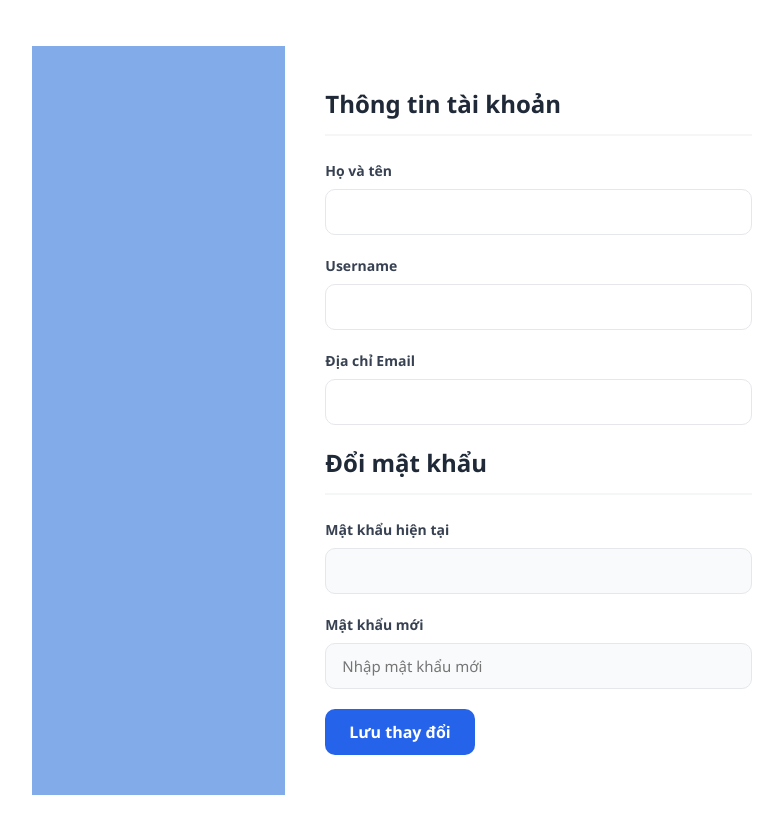
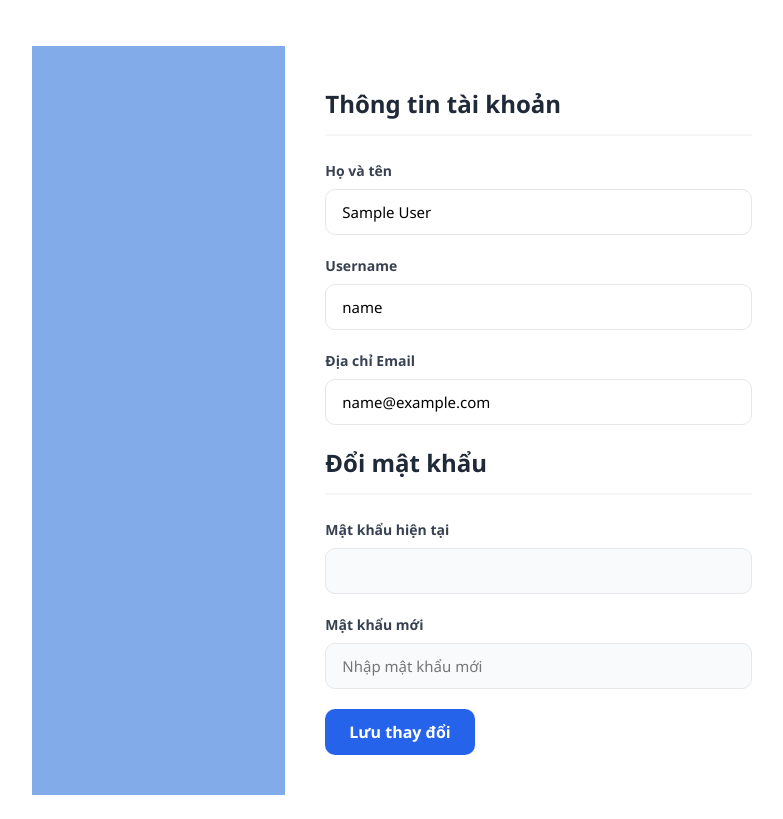
Before and after one commit to zyur44/OpenEnglish, a PHP site: page /ui/profile.php in a window 1280 px wide. Shown: the part 100-919 px from the top of the page, without its empty margins (228-1011 px from the left). Run offline with PHP 8.4, Linux system fonts and the light colour scheme; the visitor is signed in with stand-in values (Sample User, id 1); some web fonts are replaced.

Commit message:
Update profile page

```diff
--- a/backend/auth/auth_functions.php
+++ b/backend/auth/auth_functions.php
@@ -19,6 +19,39 @@ function getUserByEmail(string $email): ?array
     $user = $stmt->fetch(PDO::FETCH_ASSOC);
 
     return $user ?: null;
+}
+
+function getCurrentUserProfile(): ?array
+{
+    ensureSessionStarted();
+
+    if (empty($_SESSION['user_id'])) {
+        return null;
+    }
+
+    global $pdo;
+
+    $stmt = $pdo->prepare("SELECT id, full_name, email, role_id FROM users WHERE id = ? LIMIT 1");
+    $stmt->execute([(int)$_SESSION['user_id']]);
+    $user = $stmt->fetch(PDO::FETCH_ASSOC);
+
+    if (!$user) {
+        return null;
+    }
+
+    $email = $user['email'] ?? '';
+    $username = $email;
+    $atPos = strpos($email, '@');
+
+    if ($atPos !== false) {
+        $username = substr($email, 0, $atPos);
+    } elseif (!empty($user['full_name'])) {
+        $username = trim($user['full_name']);
+    }
+
+    $user['username'] = $username;
+
+    return $user;
 }
 
 function normalizeRoleName(string $roleName): string
--- a/ui/profile.php
+++ b/ui/profile.php
@@ -1,6 +1,11 @@
 <?php
-// Lệnh include bám sát thư mục ui/includes/
+require_once __DIR__ . '/../backend/auth/auth_functions.php';
 include 'includes/header.php';
+
+$profileUser = getCurrentUserProfile();
+$profileFullName = $profileUser['full_name'] ?? '';
+$username = $profileUser['username'] ?? '';
+$email = $profileUser['email'] ?? '';
 ?>
 <link rel="stylesheet" href="../frontend/assets/css/style.css">
 <link rel="stylesheet" href="../frontend/assets/css/admin.css">
@@ -18,17 +23,17 @@ include 'includes/header.php';
 
             <div class="form-group">
                 <label for="fullname">Họ và tên</label>
-                <input type="text" id="fullname" name="fullname" value=""; readonly style="background-color: #ffffff; cursor: default;">
+                <input type="text" id="fullname" name="fullname" value="<?php echo htmlspecialchars($profileFullName, ENT_QUOTES, 'UTF-8'); ?>" readonly style="background-color: #ffffff; cursor: default;">
             </div>
 
             <div class="form-group">
                 <label for="username">Username</label>
-                <input type="text" id="fullname" name="username" value=""; readonly style="background-color: #ffffff; cursor: default;">
+                <input type="text" id="username" name="username" value="<?php echo htmlspecialchars($username, ENT_QUOTES, 'UTF-8'); ?>" readonly style="background-color: #ffffff; cursor: default;">
             </div>
 
             <div class="form-group">
                 <label for="email">Địa chỉ Email</label>
-                <input type="email" id="email" name="email" value="" readonly style="background-color: #ffffff; cursor: default;">
+                <input type="email" id="email" name="email" value="<?php echo htmlspecialchars($email, ENT_QUOTES, 'UTF-8'); ?>" readonly style="background-color: #ffffff; cursor: default;">
             </div>
 
             <h2>Đổi mật khẩu</h2>
```
